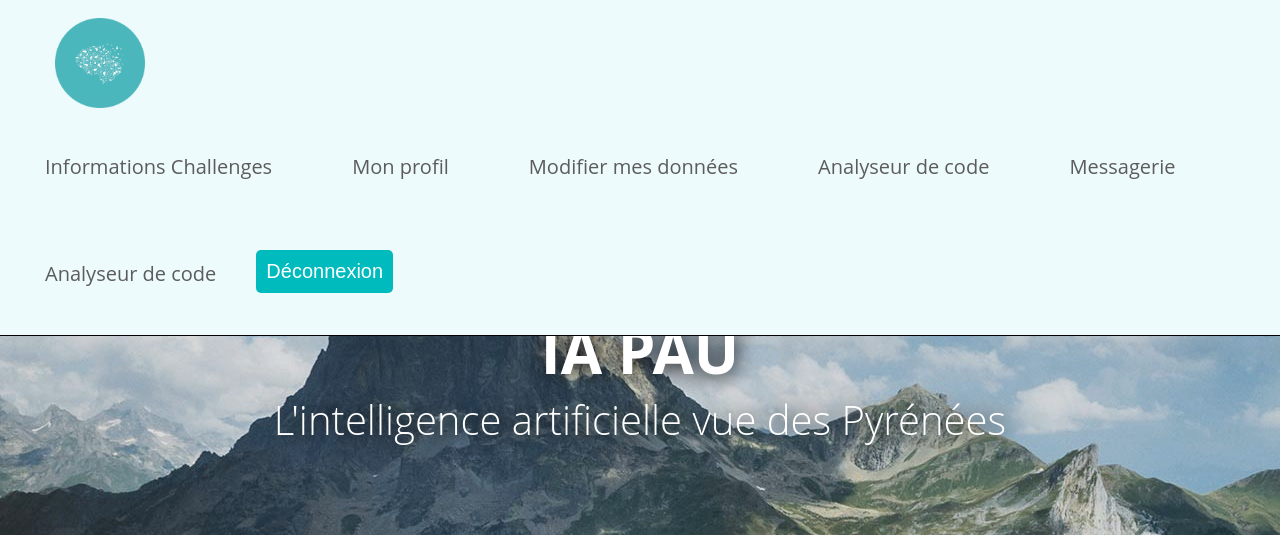
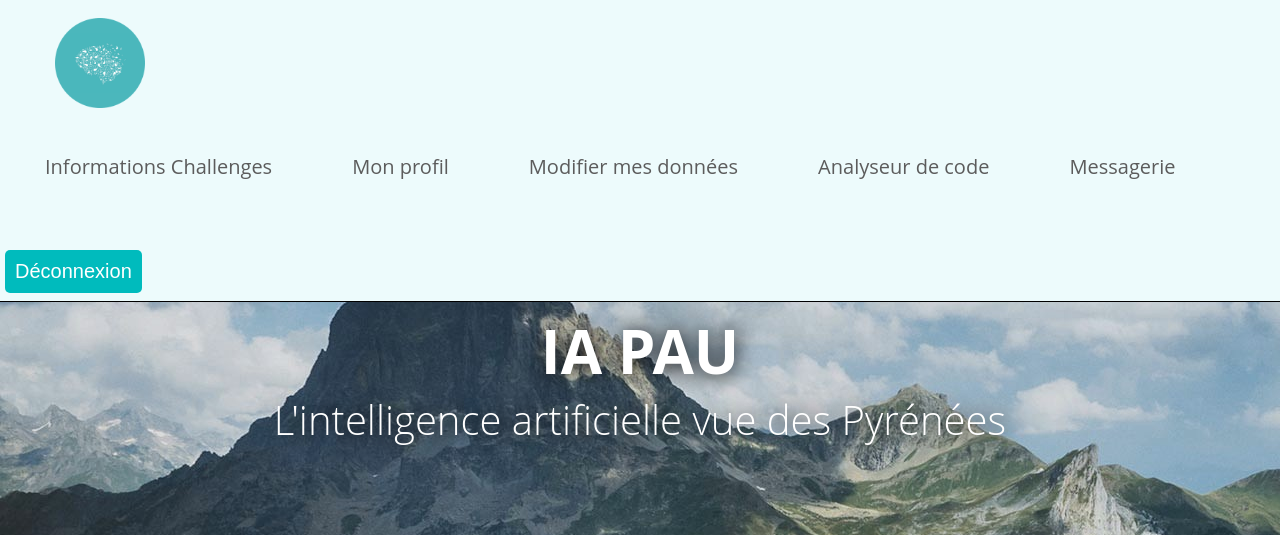
Before and after one commit to TitouanPrl/plateforme-data-challenge, a PHP site: page /projet/php/Gestion/accueilGestion.php in a window 1280 px wide. Shown: the top 535 px of the page. Run offline with PHP 8.4, Linux system fonts and the light colour scheme; some web fonts are replaced.

Commit message:
Update headerGestion.php

```diff
--- a/php/Integrations/headerGestion.php
+++ b/php/Integrations/headerGestion.php
@@ -45,7 +45,6 @@ if (!isset($_SESSION["login"]) || ($_SESSION['infoUser']['fonction'] != "GESTION
                 <a href="modifInfos.php">Modifier mes données</a>
                 <a href="../Analyseur/accueilAnalyseur.php">Analyseur de code</a>
                 <a href="../Messagerie/messagerie.php">Messagerie</a>
-                <a href="../Analyseur/accueilAnalyseur.php">Analyseur de code</a>
 
             <form action="../Connexion/deconnexion.php" >
                 <input type="submit" class="boutonDeco" value="Déconnexion">
```
